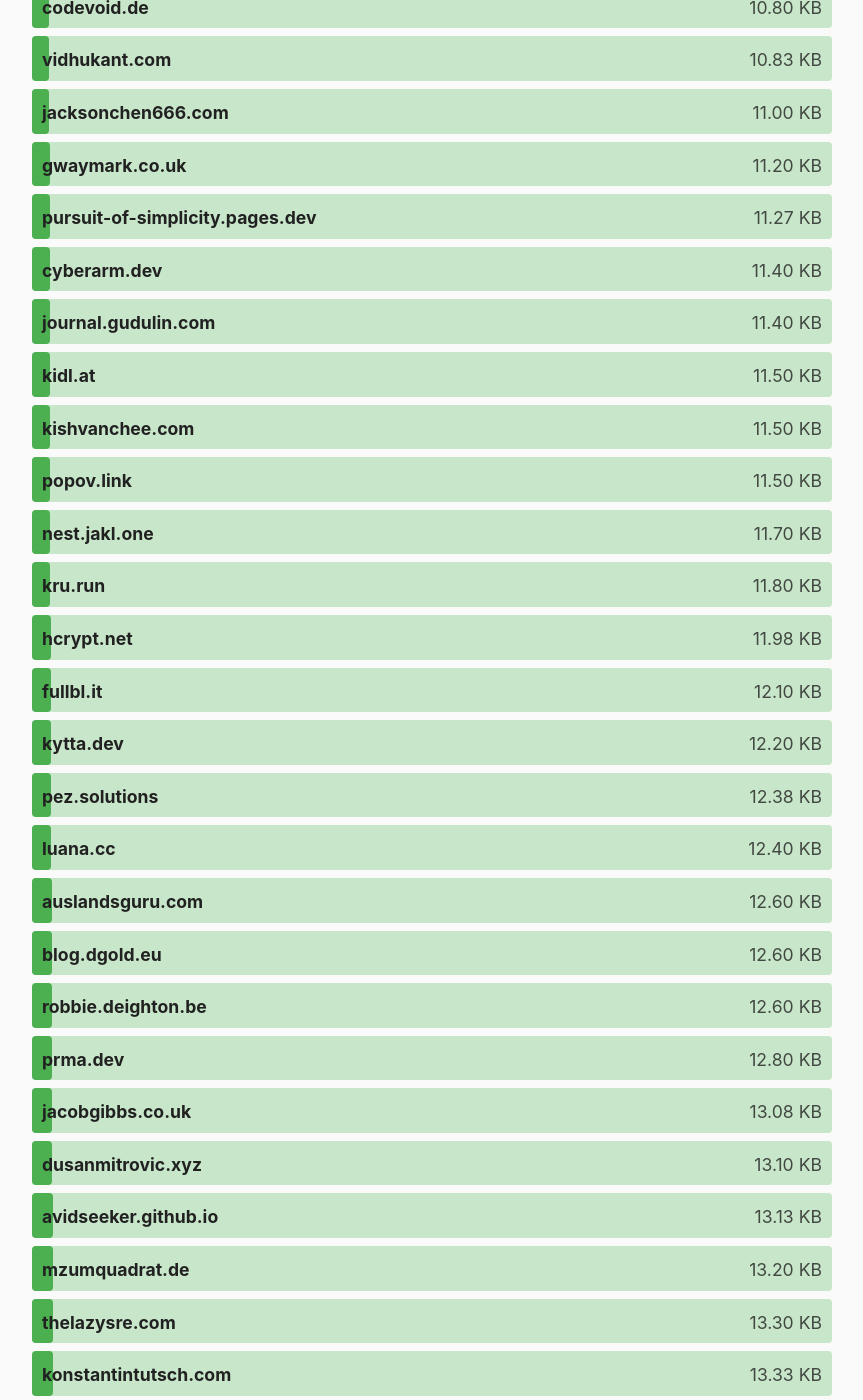
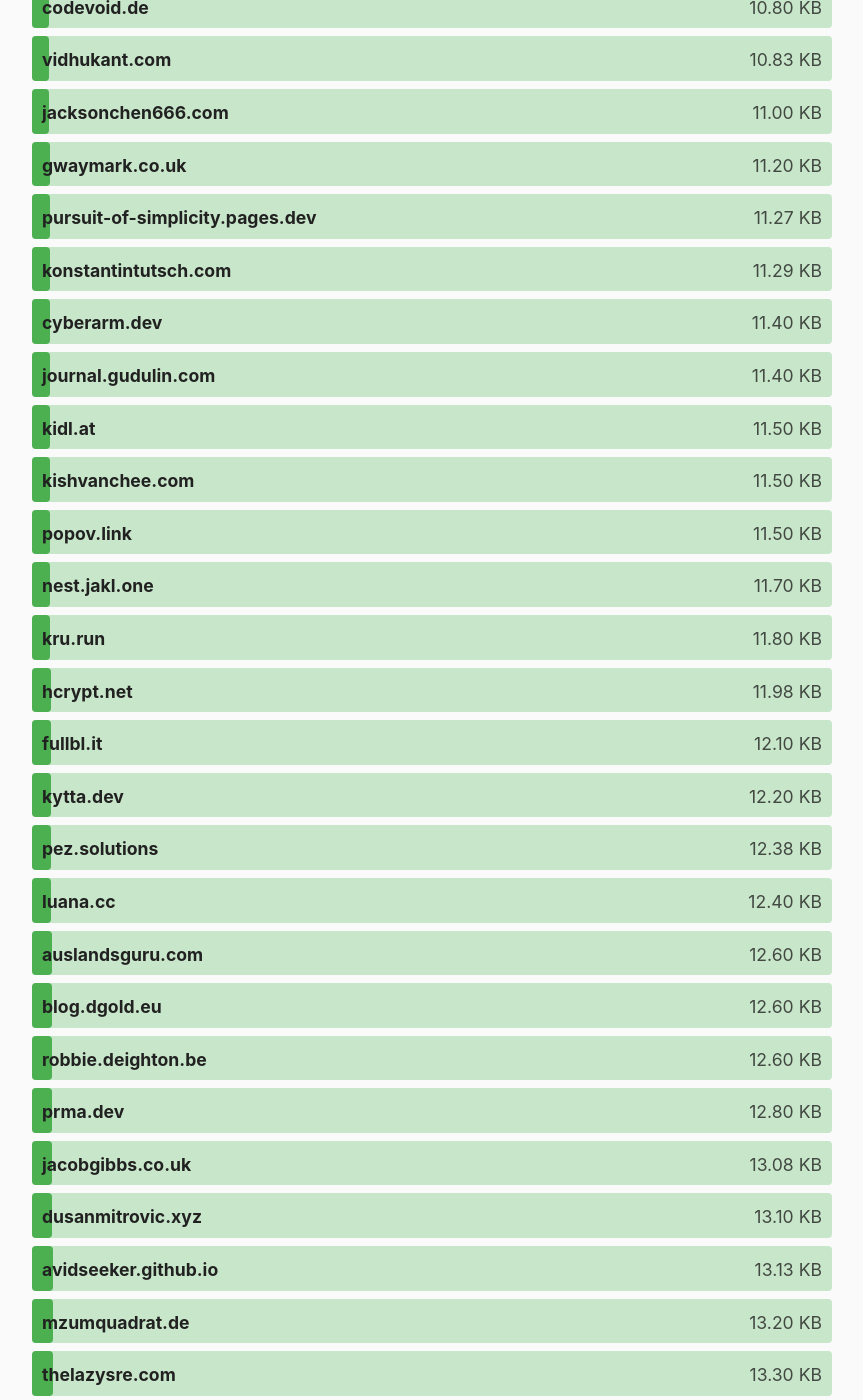
Before and after one commit to kevquirk/512kb.club, a Jekyll site: the page built from index.md, in a window 1280 px wide and 1400 px high, scrolled down 6425 px. Shown: the whole window, without its empty margins (208-1071 px from the left). Built offline with Jekyll 4.4.1, drawn with Linux system fonts in a browser that asks for light colours.

Commit message:
Update size of konstantintutsch.com
11.29kb

https://radar.cloudflare.com/scan/e8a62ae0-f166-47b6-aa86-2ec4d3b86853/summary

```diff
--- a/_data/sites.yml
+++ b/_data/sites.yml
@@ -2145,8 +2145,8 @@
 
 - domain: konstantintutsch.com
   url: https://konstantintutsch.com/
-  size: 13.33
-  last_checked: 2024-08-08
+  size: 11.29
+  last_checked: 2024-08-10
 
 - domain: kraktoos.com
   url: https://kraktoos.com/
```
